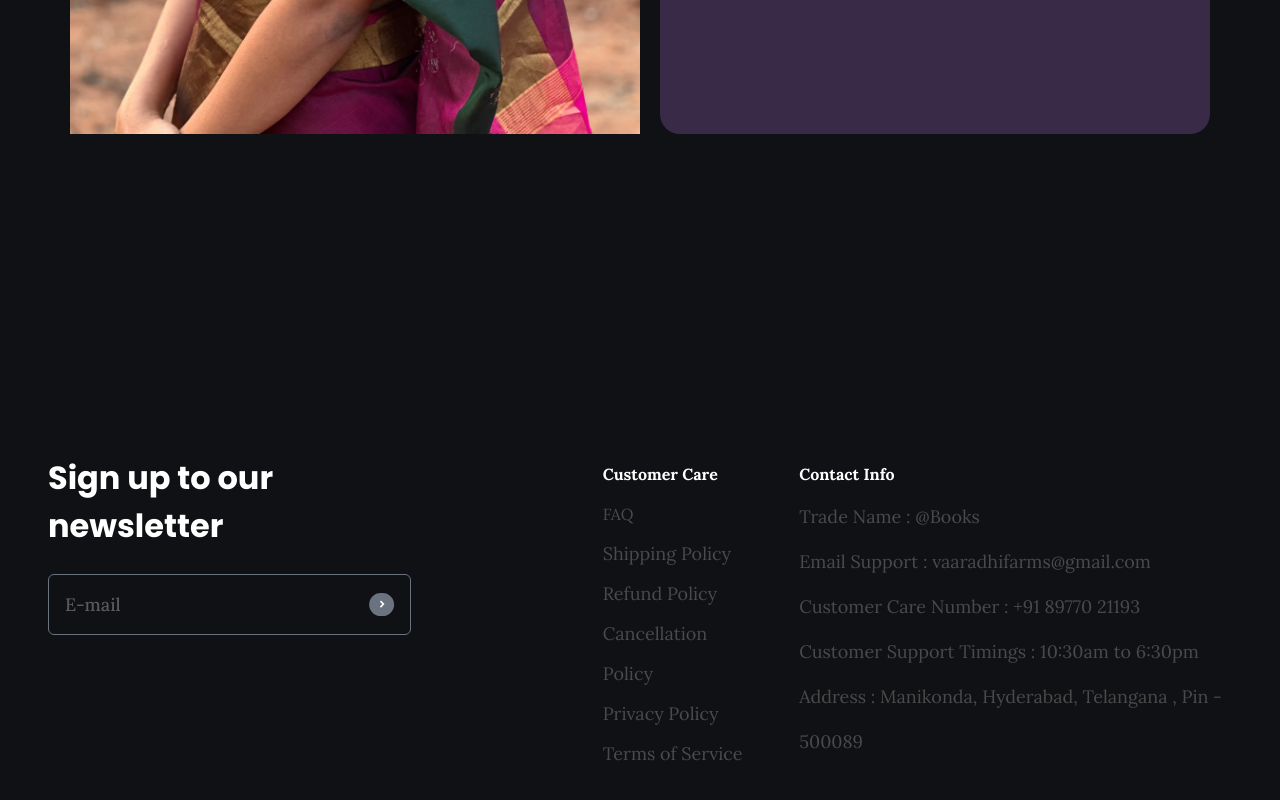
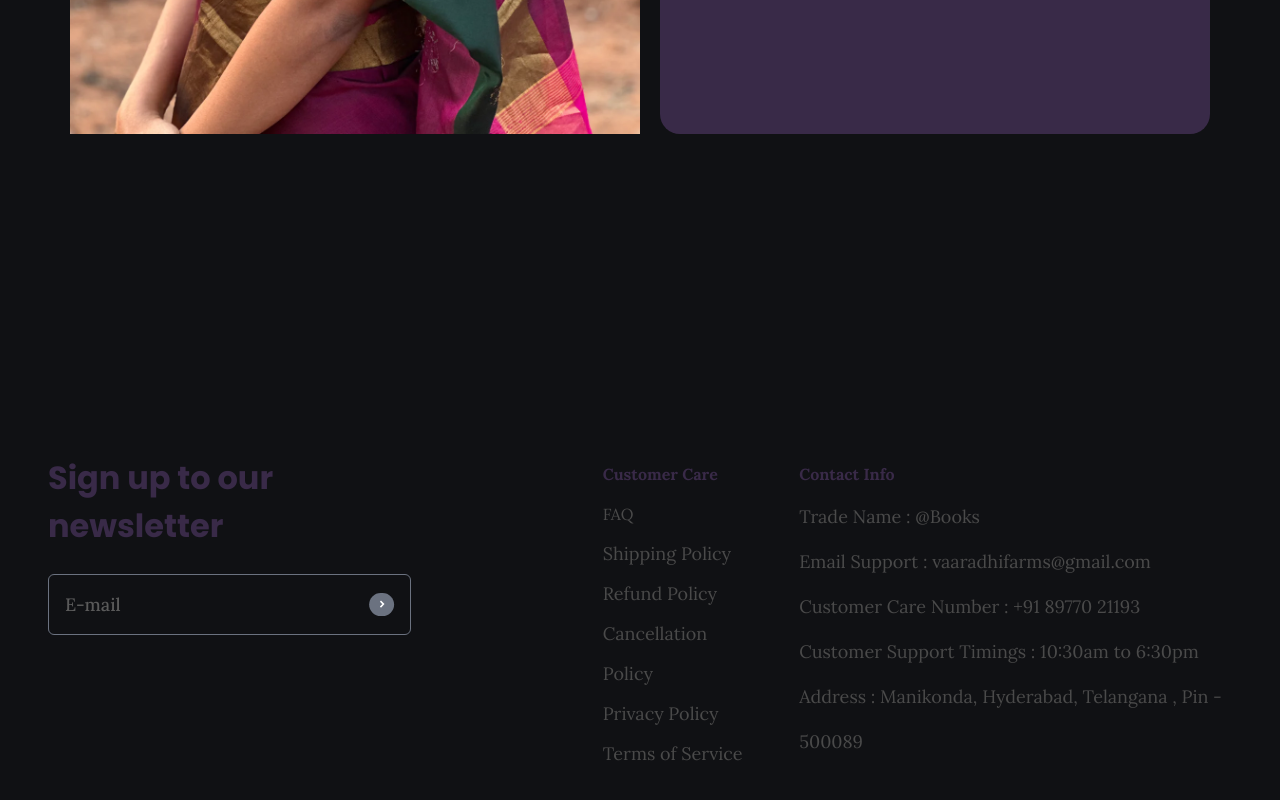
Before and after one commit to saicherry93479/sampleBooks, an Astro site: page / in a window 1280 px wide. Shown: the part 3176-3976 px from the top of the page. Built offline with nearby package versions, Linux system fonts and the light colour scheme; Astro itself is replaced by a stand-in of ours.

Commit message:
Update Footer.astro

```diff
--- a/src/components/Footer.astro
+++ b/src/components/Footer.astro
@@ -8,7 +8,7 @@ if(color===null){
 }
 ---
 
-<div class=" px-[20px] py-[48px] md:px-[32px] lg:space-x-48 md:py-[48px] lg:px-[48px] lg:py-[64px] space-y-8 lg:space-y-0 flex flex-col lg:flex-row pt-[100px] md:pt-[150px]  lg:pt-[200px] bg-[#101114] text-white text-[#392a48]  ">
+<div class=" px-[20px] py-[48px] md:px-[32px] lg:space-x-48 md:py-[48px] lg:px-[48px] lg:py-[64px] space-y-8 lg:space-y-0 flex flex-col lg:flex-row pt-[100px] md:pt-[150px]  lg:pt-[200px] bg-[#101114] text-white !text-[#392a48]  ">
 
     <div class="space-y-6">
         <h1 class="text-[24px] font-bold md:text-[32px] ">Sign up to our newsletter</h1>
```
